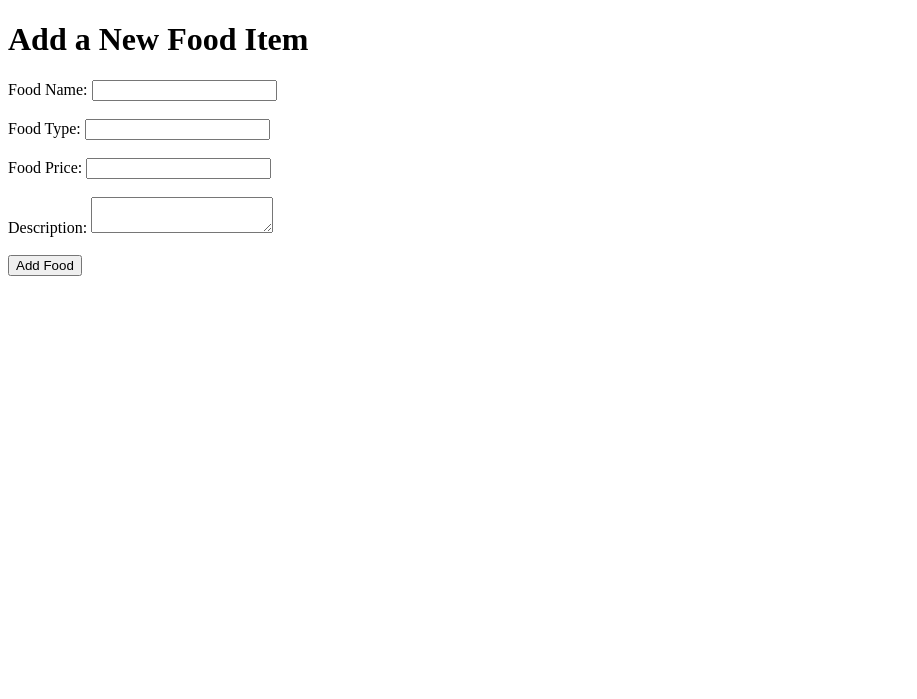
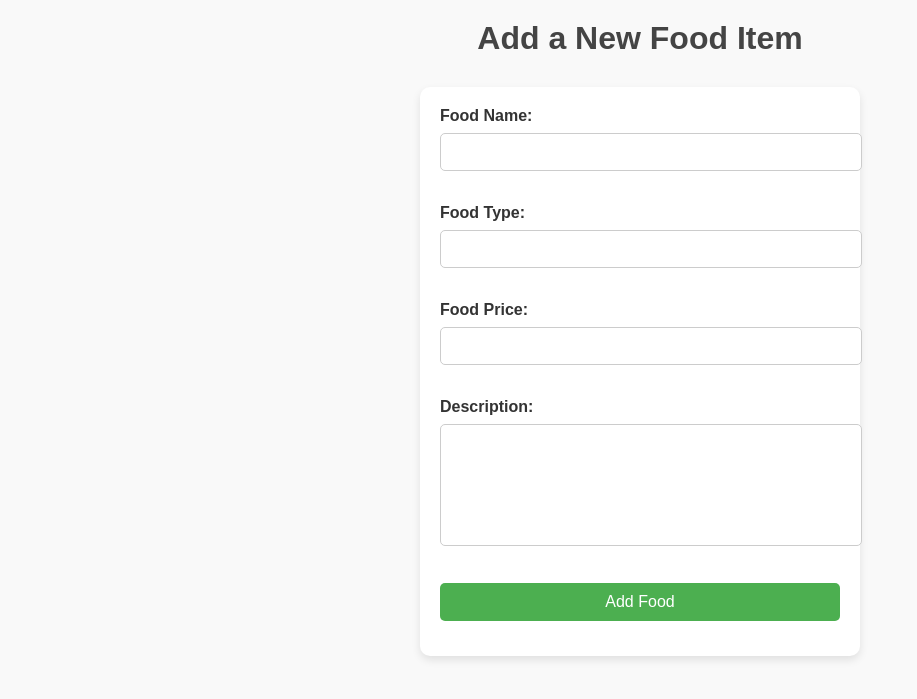
Before and after one commit to Kamal2131/django_Food_Websites, a Django app: page /food/ in a window 1280 px wide. Shown: the top 699 px of the page, without its empty margins (0-917 px from the left). Run offline with Django 5.2, Linux system fonts and the light colour scheme.

Commit message:
27.01.2025

```diff
--- a/food/templates/food/food_menu.html
+++ b/food/templates/food/food_menu.html
@@ -4,6 +4,76 @@
     <meta charset="UTF-8">
     <meta name="viewport" content="width=device-width, initial-scale=1.0">
     <title>Add Food Item</title>
+    <style>
+        /* General Page Styling */
+        body {
+            font-family: Arial, sans-serif;
+            margin: 0;
+            padding: 0;
+            background-color: #f9f9f9;
+            color: #333;
+        }
+
+        h1 {
+            text-align: center;
+            margin-top: 20px;
+            color: #444;
+        }
+
+        /* Centering the Form */
+        form {
+            max-width: 400px;
+            margin: 30px auto;
+            padding: 20px;
+            background: #fff;
+            border-radius: 10px;
+            box-shadow: 0 4px 8px rgba(0, 0, 0, 0.1);
+        }
+
+        label {
+            display: block;
+            margin-bottom: 8px;
+            font-weight: bold;
+        }
+
+        input, textarea, button {
+            width: 100%;
+            padding: 10px;
+            margin-bottom: 15px;
+            border: 1px solid #ccc;
+            border-radius: 5px;
+            font-size: 14px;
+        }
+
+        textarea {
+            resize: none;
+            height: 100px;
+        }
+
+        button {
+            background-color: #4CAF50;
+            color: white;
+            font-size: 16px;
+            border: none;
+            cursor: pointer;
+            transition: background-color 0.3s;
+        }
+
+        button:hover {
+            background-color: #45a049;
+        }
+
+        /* Add some responsiveness */
+        @media (max-width: 480px) {
+            form {
+                padding: 15px;
+            }
+
+            button {
+                font-size: 14px;
+            }
+        }
+    </style>
 </head>
 <body>
     <h1>Add a New Food Item</h1>
```
